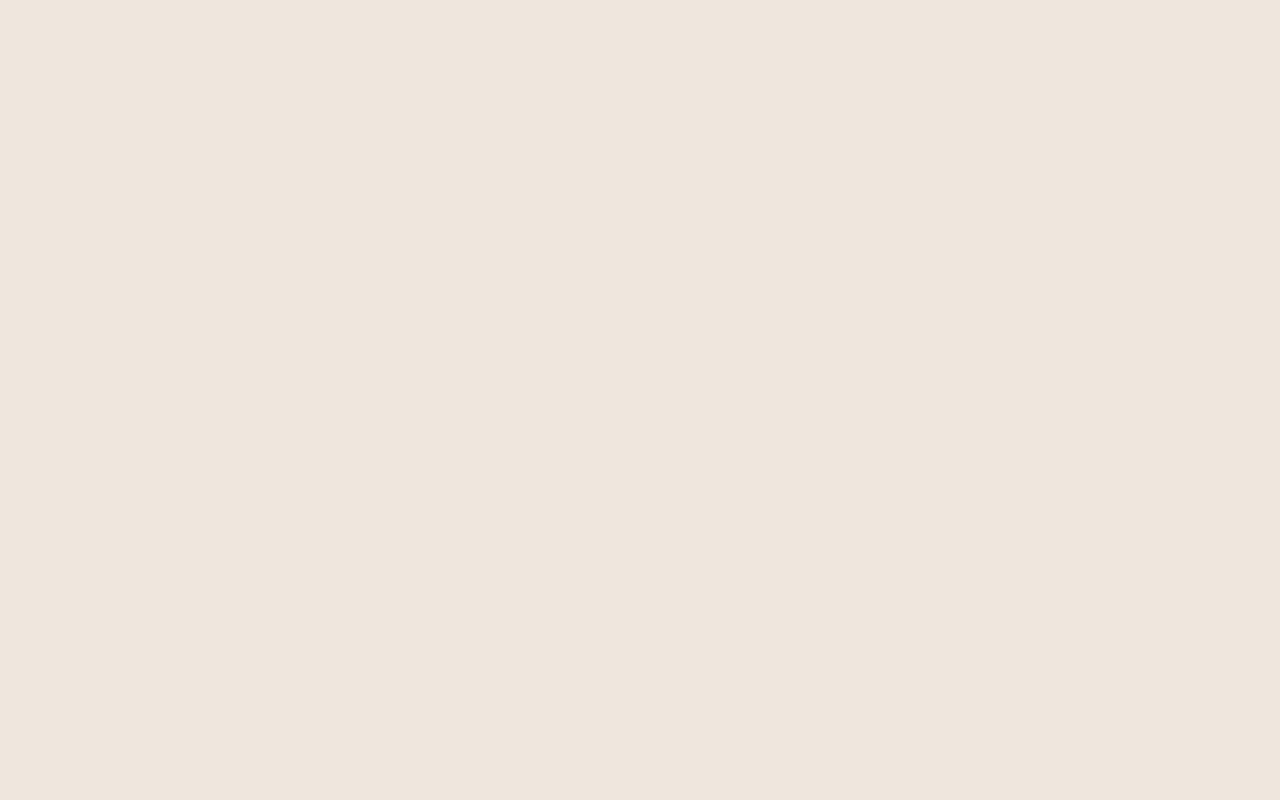
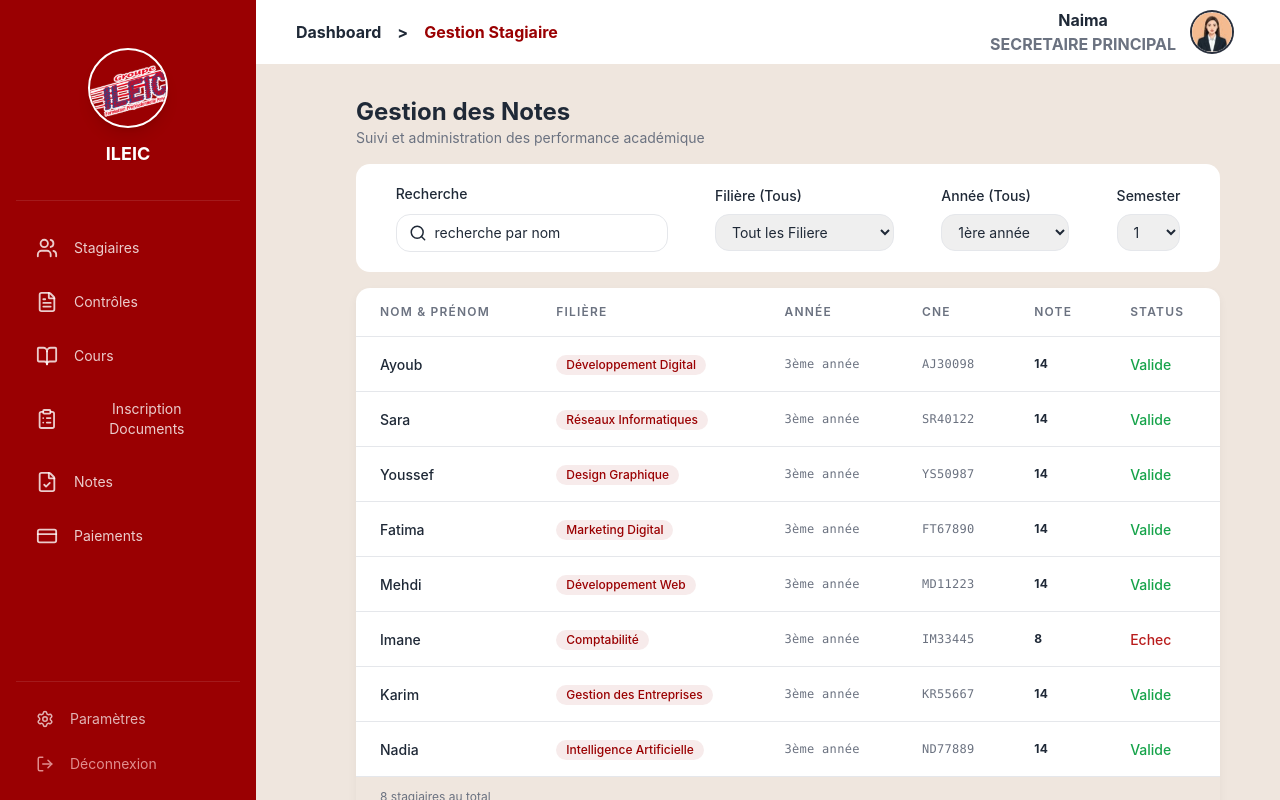
Before and after one commit to yozanSAN/Project_ILEIC, a React app in the folder frontend/: page /secretaire/controles in a window 1280 px wide. Before the commit this address had no page. Built offline with nearby package versions, Linux system fonts and the light colour scheme; the HTML template or start-up script is replaced by a standard one.

Commit message:
feat: add notes management feature with filter and table components

```diff
--- /dev/null
+++ b/frontend/src/components/UI/secretary/notes/Filter.jsx
@@ -0,0 +1,71 @@
+import React from 'react'
+import { UserRoundPlus, Search } from "lucide-react";
+
+export default function Filter() {
+
+    return (
+        <div className="flex justify-around items-center bg-surface rounded-xl  py-5 px-4 w-full ">
+            {/* Search Input with Icon */}
+            <div className='flex flex-col'>
+                <label htmlFor="Filiere" className="block mb-2.5 text-sm font-medium ">
+                    Recherche
+                </label>
+                <div className="flex items-center border border-borderLight rounded-xl px-3 py-2 focus-within:border-slate-500 focus-within:ring-4 focus-within:ring-slate-100">
+
+                    <Search className="w-5 h-5 text-text mr-2" />
+                    <input
+                        type="text"
+                        placeholder="recherche par nom"
+                        className="w-full bg-transparent placeholder:text-text text-sm focus:outline-none"
+                    />
+                </div>
+            </div>
+
+
+            {/* Filiere Select */}
+            <div>
+                <label htmlFor="Filiere" className="block mb-2 text-sm font-medium text-heading">
+                    Filière (Tous)
+                </label>
+                <select
+                    id="Filiere"
+                    className="block w-full px-3 py-2 bg-neutral-secondary-medium border border-default-medium text-sm rounded-xl focus:ring-brand focus:border-brand placeholder:text-body"
+                >
+                    <option value="tlf">Tout les Filiere</option>
+                    <option value="dev">Development Digital</option>
+                    <option value="ig">Gestion</option>
+                    <option value="reseaux">Réseaux</option>
+                </select>
+            </div>
+
+            {/* Annee Select */}
+            <div>
+                <label htmlFor="annee" className="block mb-2 text-sm font-medium text-heading">
+                    Année (Tous)
+                </label>
+                <select
+                    id="annee"
+                    className="block w-full px-3 py-2  bg-neutral-secondary-medium border border-default-medium text-heading text-sm rounded-xl focus:ring-brand focus:border-brand shadow-xs placeholder:text-body"
+                >
+                    <option value="1ere">1ère année</option>
+                    <option value="2eme">2ème année</option>
+                    <option value="3eme">3ème année</option>
+                </select>
+            </div>
+            {/* SEMESTER SELECT */}
+            <div>
+                <label htmlFor="semester" className="block mb-2 text-sm font-medium text-heading">
+                    Semester
+                </label>
+                <select
+                    id="semester"
+                    className="block w-full px-3 py-2  bg-neutral-secondary-medium border border-default-medium text-heading text-sm rounded-xl focus:ring-brand focus:border-brand shadow-xs placeholder:text-body"
+                >
+                    <option value="1sem">1</option>
+                    <option value="2sem">2</option>
+                </select>
+            </div>
+
+        </div>
+    )
+}
--- /dev/null
+++ b/frontend/src/components/UI/secretary/notes/NotesTable.jsx
@@ -0,0 +1,105 @@
+import React, { useState } from 'react'
+import stagiaires from '../../../../data/secretary/stagiaires'
+import { stagiaireStatus } from '../../../../utils/StagiaireStatus.js'
+import { calculateStudentYear } from '../../../../utils/CalculerAnnee.js'
+
+export default function NotesTable() {
+    const [hoveredRow, setHoveredRow] = useState(null)
+    return (
+        <div className=" bg-background w-full">
+
+            {/* Table Card */}
+            <div
+                className="bg-surface rounded-xl overflow-hidden"
+                style={{ boxShadow: '0 4px 10px rgba(0,0,0,0.05)' }}
+            >
+                <div />
+
+                <div className="overflow-x-auto">
+                    <table className="w-full text-sm">
+                        <thead>
+                            <tr className="border-b border-borderLight">
+                                <th className="text-left px-6 py-4 text-xs font-semibold text-muted uppercase tracking-widest">
+                                    Nom &amp; Prénom
+                                </th>
+                                <th className="text-left px-6 py-4 text-xs font-semibold text-muted uppercase tracking-widest">
+                                    Filière
+                                </th>
+                                <th className="text-left px-6 py-4 text-xs font-semibold text-muted uppercase tracking-widest">
+                                    Année
+                                </th>
+                                <th className="text-left px-6 py-4 text-xs font-semibold text-muted uppercase tracking-widest">
+                                    CNE
+                                </th>
+                                <th className="text-left px-6 py-4 text-xs font-semibold text-muted uppercase tracking-widest">
+                                    Note
+                                </th>
+                                <th className="text-left px-6 py-4 text-xs font-semibold text-muted uppercase tracking-widest">
+                                    status
+                                </th>
+                            </tr>
+                        </thead>
+                        <tbody>
+                            {stagiaires.map((stagiair, index) => (
+                                <tr
+                                    key={stagiair.CNE || index}
+                                    onMouseEnter={() => setHoveredRow(index)}
+                                    onMouseLeave={() => setHoveredRow(null)}
+                                    className={`
+                    border-b border-borderLight last:border-0
+                    transition-colors duration-150
+                    ${hoveredRow === index ? 'bg-background' : 'bg-surface'}
+                  `}
+                                >
+                                    {/* Name cell */}
+                                    <td className="px-6 py-4 font-medium text-text">
+                                        {stagiair.name}
+                                    </td>
+
+                                    {/* Filière */}
+                                    <td className="px-6 py-4">
+                                        <span
+                                            className="inline-flex items-center px-2.5 py-0.5 rounded-full text-xs font-medium"
+                                            style={{
+                                                backgroundColor: 'rgba(154,0,2,0.08)',
+                                                color: '#9A0002',
+                                            }}
+                                        >
+                                            {stagiair.Filiere}
+                                        </span>
+                                    </td>
+                                    {/* annee */}
+                                    <td className="px-6 py-4 text-muted font-mono text-xs tracking-wide">
+                                        {calculateStudentYear(stagiair.AnneeDincription)}
+                                    </td>
+
+
+                                    {/* CNE */}
+                                    <td className="px-6 py-4 text-muted font-mono text-xs tracking-wide">
+                                        {stagiair.CNE}
+                                    </td>
+                                    {/* note */}
+                                    <td className="px-6 py-4 text-text font-bold text-xs tracking-wide">
+                                        {stagiair.Note}
+                                    </td>
+                                    {/* status */}
+                                    <td className={`px-6 py-4  font-medium ${stagiaireStatus(stagiair.Note) === 'Valide' ? 'text-green-600' : 'text-red-700'}`}>
+                                        {stagiaireStatus(stagiair.Note)}
+                                    </td>
+                                </tr>
+                            ))}
+                        </tbody>
+                    </table>
+                </div>
+
+                {/* Footer */}
+                <div className="px-6 py-3 border-t border-borderLight bg-background flex items-center justify-between">
+                    <span className="text-xs text-muted">
+                        {stagiaires.length} stagiaire{stagiaires.length !== 1 ? 's' : ''} au total
+                    </span>
+
+                </div>
+            </div>
+        </div>
+    )
+}
--- a/frontend/src/data/secretary/stagiaires.js
+++ b/frontend/src/data/secretary/stagiaires.js
@@ -5,6 +5,7 @@ const stagiaires = [
     Filiere: "Développement Digital",
     CNE: "AJ30098",
     AnneeDincription: 2023,
+    Note:14.00
   },
   {
     id: 1112,
@@ -12,6 +13,7 @@ const stagiaires = [
     Filiere: "Réseaux Informatiques",
     CNE: "SR40122",
     AnneeDincription: 2022,
+    Note:14.00
   },
   {
     id: 1113,
@@ -19,6 +21,7 @@ const stagiaires = [
     Filiere: "Design Graphique",
     CNE: "YS50987",
     AnneeDincription: 2024,
+    Note:14.00
   },
   {
     id: 1114,
@@ -26,6 +29,7 @@ const stagiaires = [
     Filiere: "Marketing Digital",
     CNE: "FT67890",
     AnneeDincription: 2023,
+    Note:14.00
   },
   {
     id: 1115,
@@ -33,6 +37,7 @@ const stagiaires = [
     Filiere: "Développement Web",
     CNE: "MD11223",
     AnneeDincription: 2021,
+    Note:14.00
   },
   {
     id: 1116,
@@ -40,6 +45,7 @@ const stagiaires = [
     Filiere: "Comptabilité",
     CNE: "IM33445",
     AnneeDincription: 2022,
+    Note:8.00
   },
   {
     id: 1117,
@@ -47,6 +53,7 @@ const stagiaires = [
     Filiere: "Gestion des Entreprises",
     CNE: "KR55667",
     AnneeDincription: 2024,
+    Note:14.00
   },
   {
     id: 1118,
@@ -54,6 +61,7 @@ const stagiaires = [
     Filiere: "Intelligence Artificielle",
     CNE: "ND77889",
     AnneeDincription: 2023,
+    Note:14.00
   },
 ];
 export default stagiaires;
--- a/frontend/src/pages/secretary/Controles.jsx
+++ b/frontend/src/pages/secretary/Controles.jsx
@@ -1,8 +1,19 @@
-import React from 'react'
-
+import MainLayout from "../../components/layout/MainLayout"
+import Filter from "../../components/UI/secretary/notes/Filter"
+import NotesTable from "../../components/UI/secretary/notes/NotesTable"
 export default function Controles() {
   return (
     <div>
+      <MainLayout>
+        <div className='flex flex-col gap-4 w-full mx-5 px-6 '>
+          <div>
+            <h1 className="text-2xl font-bold text-text">Gestion des Notes</h1>
+            <p className="text-muted text-sm ">Suivi et administration des performance académique</p>
+          </div>
+          <Filter />
+          <NotesTable />
+        </div>
+      </MainLayout>
     </div>
   )
 }
--- a/frontend/src/routes/secretaryRoutes.jsx
+++ b/frontend/src/routes/secretaryRoutes.jsx
@@ -1,9 +1,12 @@
 import StagiaireDashboard from "../pages/secretary/Stagiaires/StagiaireDashboard";
 import AjouterStagiaire from "../pages/secretary/Stagiaires/AjouterStagiaire";
+import Controles from "../pages/secretary/Controles";
 
 const secretaryRoutes = [
     { path: "/secretaire/stagiaire", element: <StagiaireDashboard /> },
-     { path: "/secretaire/stagiaire/ajouterStagiaire", element: <AjouterStagiaire /> },
+    { path: "/secretaire/stagiaire/ajouterStagiaire", element: <AjouterStagiaire /> },
+    { path: "/secretaire/controles", element: <Controles /> }
+
 ];
 
 export default secretaryRoutes;
--- /dev/null
+++ b/frontend/src/utils/StagiaireStatus.js
@@ -0,0 +1,8 @@
+export const stagiaireStatus = (note) => {
+ if (note >= 10) {
+     return 'Valide'
+ }else{
+     return 'Echec';
+ }
+
+};
```
